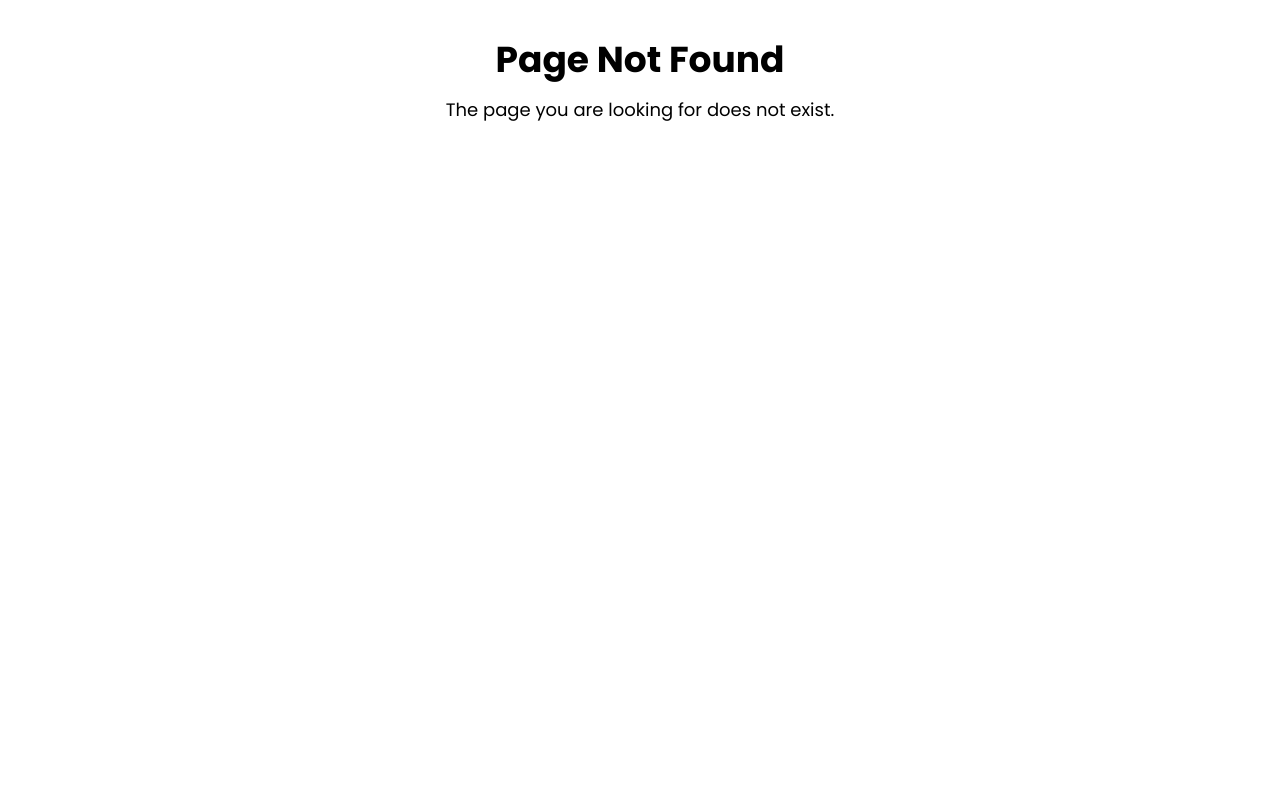
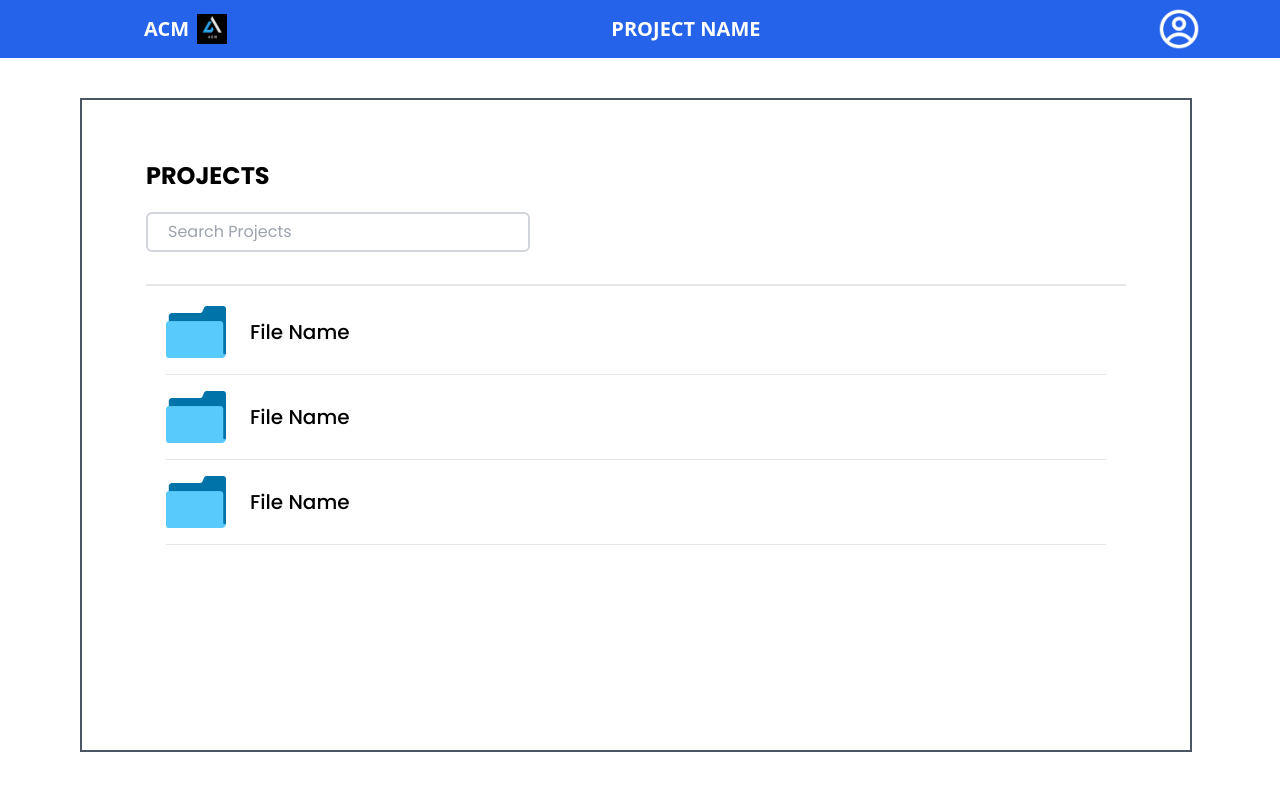
Before and after one commit to josephpeter231/work, a React (Vite) app in the folder Client/: page /developerhome in a window 1280 px wide. Before the commit this address had no page. Shown: the top 790 px of the page. Built offline with nearby package versions, Linux system fonts and the light colour scheme.

Commit message:
deveoper homepage

```diff
--- a/Client/src/App.jsx
+++ b/Client/src/App.jsx
@@ -7,6 +7,7 @@ import Profile from "./Components/Profile/Profile";
 import LoginOrSignup from "./Components/Login/LoginOrSignup";
 import Configuration from "./Components/Configuration";
 import DeveloperConfiguration from "./Components/DeveloperConfiguration";
+import DeveloperHome from "./Components/DeveloperHome";
 
 
 
@@ -19,6 +20,7 @@ function App() {
       <Routes>
         <Route path='/' element={<Intro />} exact />
         <Route path="/home"  element={<Home/>}/>
+        <Route path="/developerhome"  element={<DeveloperHome/>}/>
         <Route path="/profile"  element={<Profile/>}/>
         <Route path='/loginOrSignup' element={<LoginOrSignup/>}/>
         <Route path='/config' element={<Configuration/>}/>
--- a/Client/src/Components/DeveloperHome.jsx
+++ b/Client/src/Components/DeveloperHome.jsx
@@ -0,0 +1,88 @@
+import { Link } from "react-router-dom"
+
+const Home = () => {
+  return (
+    <div className="h-full flex flex-col">
+      <div className="header flex flex-1 flex-row bg-blue-600 py-2 mb-10 w-full px-20">
+        <div className="flex flex-row  ml-16 ">
+          <a className="text-white flex flex-row justify-start items-center font-bold text-xl font-sans">
+            ACM
+            <img
+              src="src/assets/acm2.png"
+              className="ml-2"
+              height={30}
+              width={30}
+              alt=""
+            />
+          </a>
+        </div>
+        <div className="flex w-full justify-center items-center">
+          <a
+            href=""
+            className="text-white text-xl  items-center font-semibold font-sans text-center"
+          >
+            PROJECT NAME
+          </a>
+        </div>
+        <div className="flex justify-center items-center ml-auto self-end">
+          <Link to="/profile">
+            <img
+              src="src/assets/profile.png"
+              height={50}
+              width={50}
+              alt=""
+            />
+          </Link>
+        </div>
+      </div>
+
+      <div className=" flex-grow mx-20 mb-12 h-full">
+      <div className="w-full flex flex-row flex-grow h-full ">
+
+
+
+      <div className="flex flex-col w-full h-full border-gray-600  border-2 px-16 mr-2 py-5">
+
+          <div>
+            <h1 className="text-black font-bold text-2xl mt-10">PROJECTS </h1>
+          </div>
+          <div className="w-96  p-2 border-2 border-gray-300  rounded-md flex h-10 mt-5 ">
+            <input
+              className="w-full py-2 px-3 outline-none text-black"
+              type="text"
+              placeholder="Search Projects"
+            />
+          </div>
+
+        <div className="mt-8 border-t-2 p-5 overflow-y-auto">
+            <Link to="/developerconfig">
+                <div className="flex flex-row items-center mb-4 border-b pb-4">
+                <img src="src/assets/Group 5.png" height={60} width={60} alt="" />
+                <h2 className="text-black font-medium text-xl ml-6">File Name</h2>
+                </div>
+            </Link>
+
+            <Link to="/developerconfig">
+                <div className="flex flex-row items-center mb-4 border-b pb-4">
+                <img src="src/assets/Group 5.png" height={60} width={60} alt="" />
+                <h2 className="text-black font-medium text-xl ml-6">File Name</h2>
+                </div>
+            </Link>
+
+            <Link to="/developerconfig">
+                <div className="flex flex-row items-center border-b pb-4">
+                <img src="src/assets/Group 5.png" height={60} width={60} alt="" />
+                <h2 className="text-black font-medium text-xl ml-6">File Name</h2>
+                </div>
+            </Link>
+        </div>
+
+      </div>
+
+    </div>
+    </div>
+    </div>
+  )
+}
+
+export default Home
```
